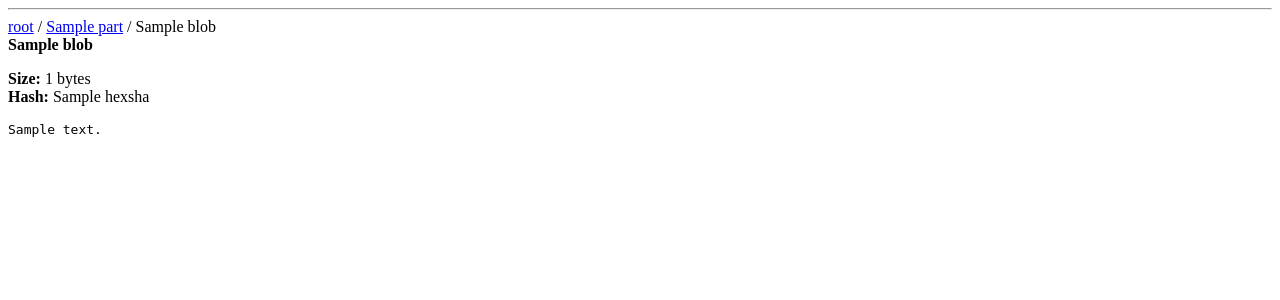
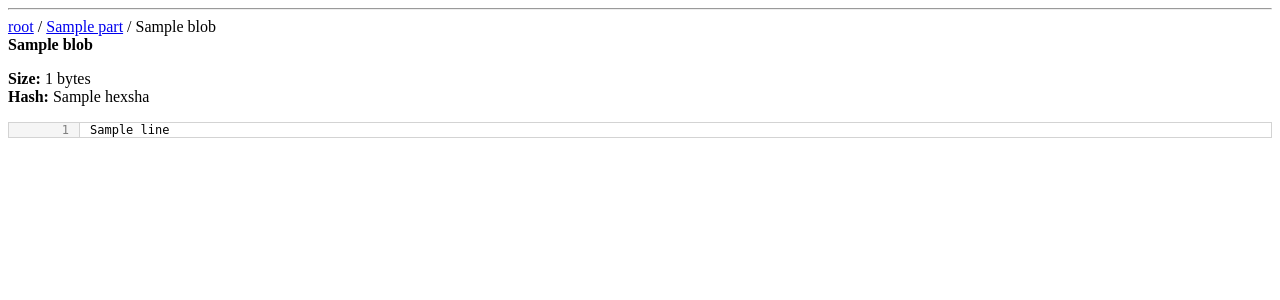
Before and after one commit to LukaHietala/git-webview, a Flask app: template templates/blob.html in a window 1280 px wide. Shown: the part 44-344 px from the top of the page. Run offline with Flask 3, Linux system fonts and the light colour scheme; the template is opened without the code that fills it: most values are stand-ins (such as "Sample title", 1, 10 or a date in 2020).

Commit message:
add better blob view for code

```diff
--- a/static/styles.css
+++ b/static/styles.css
@@ -99,3 +99,45 @@
 	font-style: italic;
 	margin: 4px 0;
 }
+
+/* blobs */
+/* syntax highlighting maybe?? */
+.blob-container {
+	margin: 16px 0;
+	border: 1px solid lightgray;
+	overflow-x: auto;
+}
+
+.blob-table {
+	width: 100%;
+	border-collapse: collapse;
+}
+
+.blob-table tbody tr {
+	background-color: white;
+}
+
+.blob-line-num {
+	width: 50px;
+	padding: 0 10px;
+	text-align: right;
+	color: gray;
+	background-color: #f5f5f5;
+	border-right: 1px solid lightgray;
+	user-select: none;
+	font-family: monospace;
+	font-size: 12px;
+}
+
+.blob-code {
+	padding: 0;
+	vertical-align: top;
+}
+
+.blob-code pre {
+	margin: 0;
+	padding: 0 10px;
+	font-family: monospace;
+	font-size: 12px;
+	overflow: visible;
+}
--- a/templates/blob.html
+++ b/templates/blob.html
@@ -27,8 +27,18 @@
     <p>Binary file ({{ blob.size }} bytes)</p>
 </div>
 {% else %}
-<div>
-    <pre><code>{{ blob.content }}</code></pre>
+<div class="blob-container">
+    <!--table workaround for line numbers, maybe just pre in the future-->
+    <table class="blob-table">
+        <tbody>
+            {% for line in blob.content.splitlines() %}
+            <tr>
+                <td class="blob-line-num">{{ loop.index }}</td>
+                <td class="blob-code"><pre>{{ line }}</pre></td>
+            </tr>
+            {% endfor %}
+        </tbody>
+    </table>
 </div>
 {% endif %}
 
```
